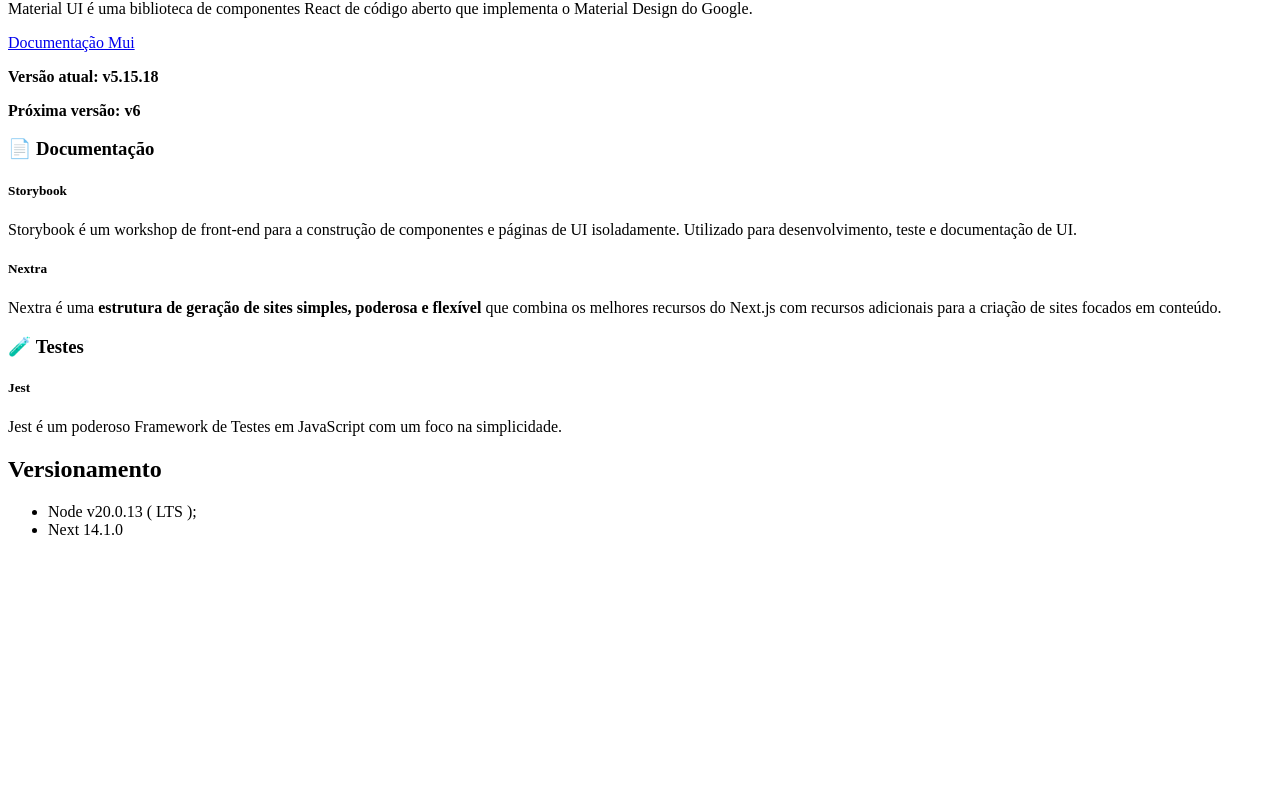
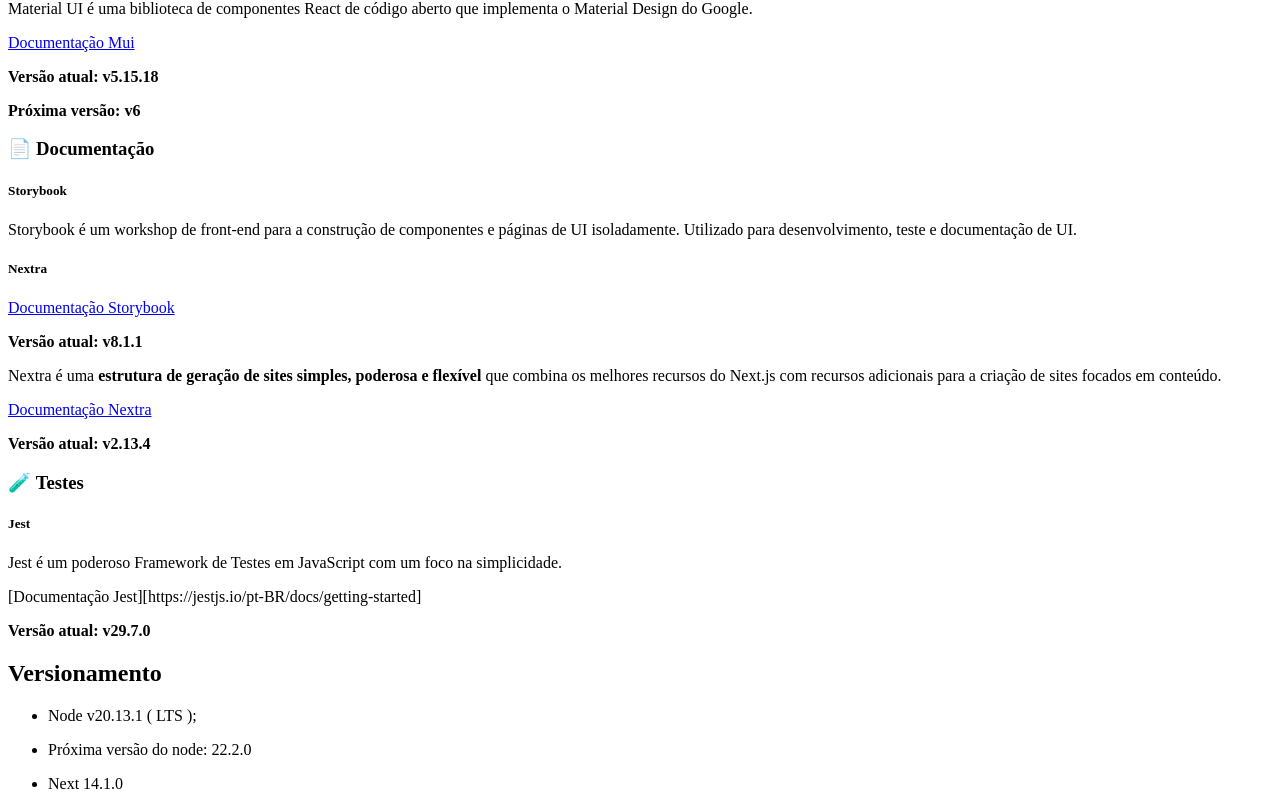
Before and after one commit to melobrunoti/boiler_plate_next, a Next.js app: page /docs in a window 1280 px wide. Shown: the part 792-1601 px from the top of the page. Before the commit the page ends 1347 px from the top, so only its background shows below. Built offline with nearby package versions, Linux system fonts and the light colour scheme.

Commit message:
checkpoint update next

```diff
--- a/src/pages/docs/index.mdx
+++ b/src/pages/docs/index.mdx
@@ -52,7 +52,15 @@
 
 ##### Nextra
 
+[Documentação Storybook](https://storybook.js.org/docs/get-started)
+
+**Versão atual: v8.1.1**
+
 Nextra é uma **estrutura de geração de sites simples, poderosa e flexível** que combina os melhores recursos do Next.js com recursos adicionais para a criação de sites focados em conteúdo.
+
+[Documentação Nextra](https://nextra.site/docs)
+
+**Versão atual: v2.13.4**
 
 ### 🧪 Testes
 
@@ -60,7 +68,13 @@
 
 Jest é um poderoso Framework de Testes em JavaScript com um foco na simplicidade.
 
+[Documentação Jest][https://jestjs.io/pt-BR/docs/getting-started]
+
+**Versão atual: v29.7.0**
+
 ## Versionamento
 
-- Node v20.0.13 ( LTS );
+- Node v20.13.1 ( LTS );
+- Próxima versão do node: 22.2.0
+
 - Next 14.1.0
```
Also changed, not shown: 1 other file (tests, documents, lock files or other folders).
